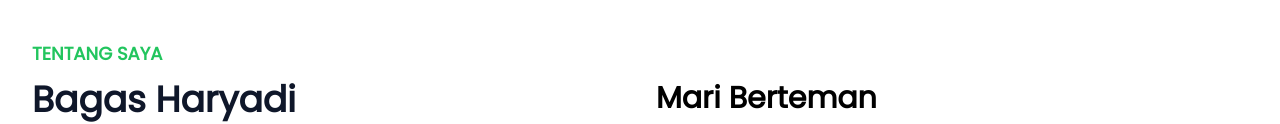
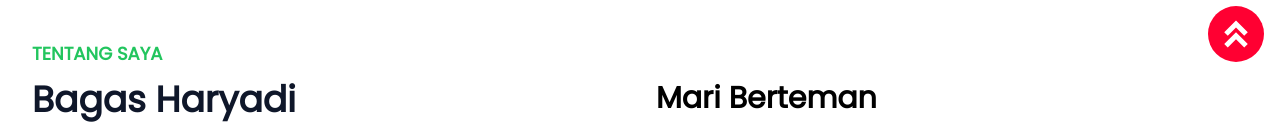
Before and after one commit to bagash23/portofolio-bagas, a website: page index.html in a window 1280 px wide. Shown: the part 938-1062 px from the top of the page. Drawn offline with nearby package versions, Linux system fonts and the light colour scheme.

Commit message:
aktifkan scroll top

```diff
--- a/index.html
+++ b/index.html
@@ -14,7 +14,7 @@
   </head>
   <body>
     <!-- scroll to top start -->
-    <!-- <a
+    <a
       href="#"
       class="fixed right-4 flex -bottom-1/4 bg-[#FF0032] hover:opacity-80 transition duration-300 ease-in-out z-[999] text-white py-2 px-2 rounded-full"
       id="scroll-top"
@@ -34,7 +34,7 @@
         <path
           d="m4.939 17.939 2.122 2.122L12 15.121l4.939 4.94 2.122-2.122L12 10.879z"
         ></path></svg
-    ></a> -->
+    ></a>
     <!-- scroll to top end -->
     <!-- header start -->
     <header
```
Also changed, not shown: dist/js/script.js, dist/output.css.
